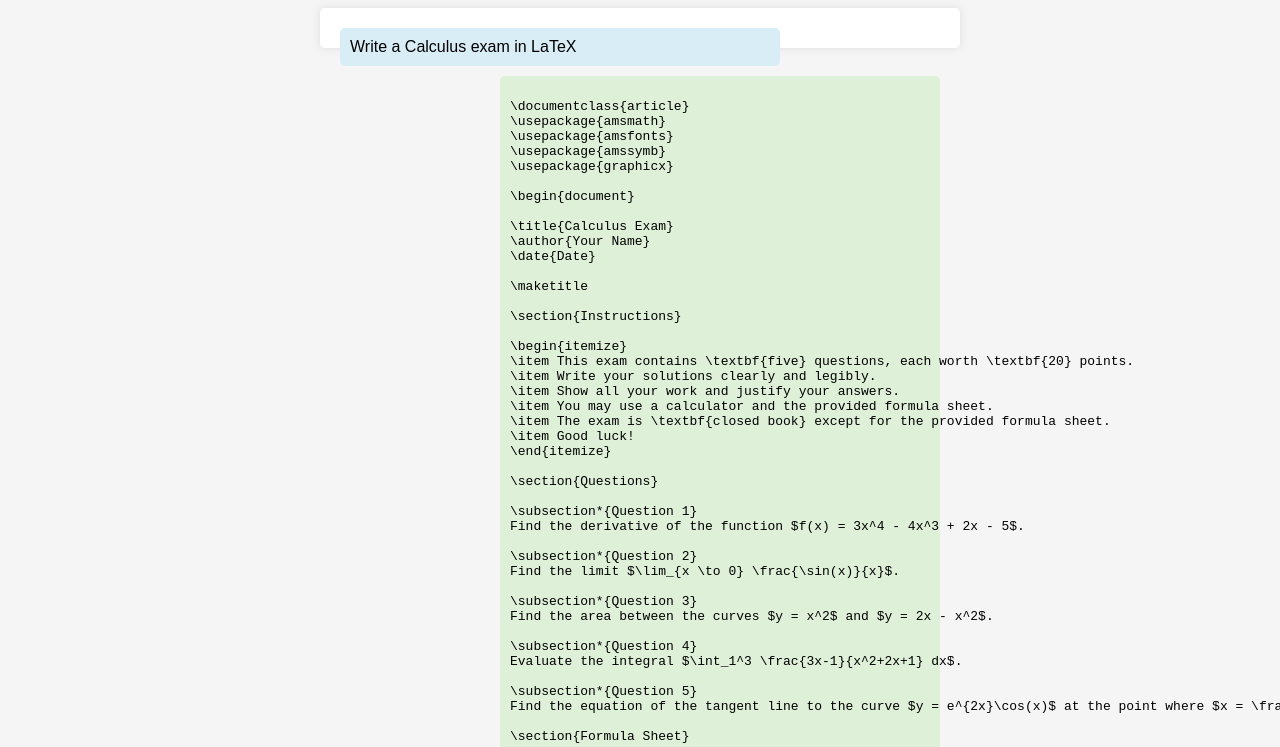
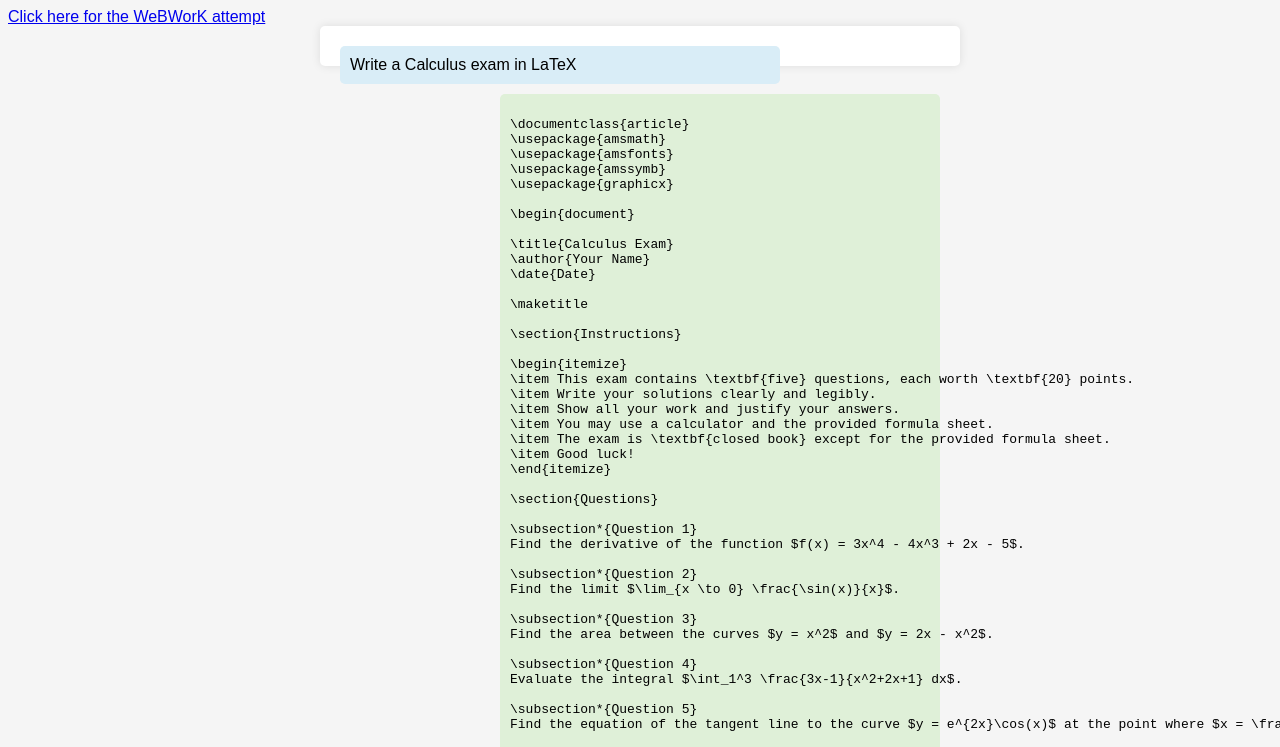
Before and after one commit to GustavoFelisbertoValente/ChatGPT-Calculus-Test, a plain HTML site: page index.html in a window 1280 px wide. Shown: the top 747 px of the page. Drawn offline with Linux system fonts and the light colour scheme.

Commit message:
Update index.html

```diff
--- a/index.html
+++ b/index.html
@@ -43,6 +43,7 @@
     </style>
   </head>
   <body>
+    <a href="webwork.html">Click here for the WeBWorK attempt</a>
     <div class="chat-container">
       <div class="user-message">
         <p class="message-text">Write a Calculus exam in LaTeX</p>
```
